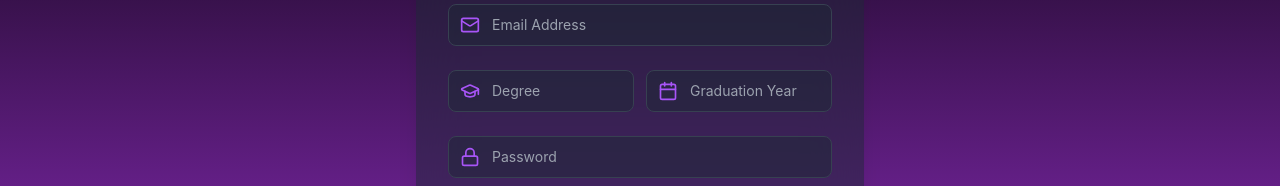
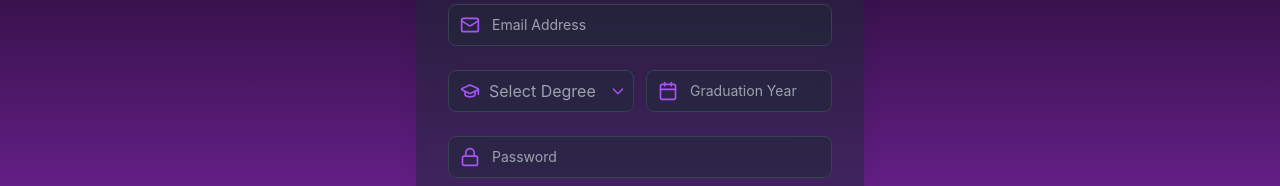
Before and after one commit to piyush-raj-07/Website24, a React (Create React App) app in the folder client/: page /signup in a window 1280 px wide. Shown: the part 342-528 px from the top of the page. Built offline with nearby package versions, Linux system fonts and the light colour scheme; no server answers; the HTML template or start-up script is replaced by a standard one.

Commit message:
add-db-quiz-score

```diff
--- a/client/src/components/SignupPage.js
+++ b/client/src/components/SignupPage.js
@@ -59,15 +59,24 @@ const SignupPage = () => {
                         />
 
                         <div className="flex flex-col sm:flex-row sm:gap-3">
-                            <div className="w-full sm:w-1/2">
-                                <Input
-                                    icon={GraduationCap}
-                                    type='text'
-                                    placeholder='Degree'
-                                    label='Degree'
+                            <div className="w-full sm:w-1/2 relative mb-6">
+                                <div className='absolute inset-y-0 left-0 flex items-center pl-3'>
+                                    <GraduationCap className='size-5 text-purple-500' />
+                                </div>
+                                <select
                                     value={degree}
                                     onChange={(e) => setDegree(e.target.value)}
-                                />
+                                    className='w-full pl-10 pr-8 py-2 bg-gray-800 bg-opacity-50 rounded-lg border border-gray-700 focus:border-purple-500 focus:ring-2 focus:ring-purple-500 text-gray-400 transition duration-200 appearance-none'
+                                >
+                                    <option value="" disabled className="text-gray-400 bg-gray-800">Select Degree</option>
+                                    <option value="B.Tech" className="text-white bg-gray-800 py-2">B.Tech</option>
+                                    <option value="M.Tech" className="text-white bg-gray-800 py-2">M.Tech</option>
+                                </select>
+                                <div className="absolute inset-y-0 right-0 flex items-center pr-2 pointer-events-none">
+                                    <svg className="h-4 w-4 text-purple-500" fill="none" stroke="currentColor" viewBox="0 0 24 24">
+                                        <path strokeLinecap="round" strokeLinejoin="round" strokeWidth="2" d="M19 9l-7 7-7-7" />
+                                    </svg>
+                                </div>
                             </div>
                             <div className="w-full sm:w-1/2">
                                 <Input
--- a/client/src/components/quiz/QuizPage.js
+++ b/client/src/components/quiz/QuizPage.js
@@ -2,6 +2,7 @@ import { useState, useEffect } from 'react';
 import { motion, AnimatePresence } from 'framer-motion';
 import { Loader, Check, X } from 'lucide-react';
 import axios from 'axios';
+import { useAuthStore } from '../../store/authStore';
 import QuestionCard from './QuestionCard';
 import InstructionsCard from './components/InstructionsCard';
 import QuizReview from './components/QuizReview';
@@ -10,6 +11,7 @@ axios.defaults.baseURL = 'http://localhost:5000/api';
 axios.defaults.withCredentials = true;
 
 const QuizPage = () => {
+    const { user } = useAuthStore();
     const [questions, setQuestions] = useState([]);
     const [currentQuestionIndex, setCurrentQuestionIndex] = useState(0);
     const [selectedOption, setSelectedOption] = useState(null);
@@ -97,7 +99,7 @@ const QuizPage = () => {
 
         if (currentQuestionIndex === questions.length - 1) {
             try {
-                const { data } = await axios.post('/quiz/submit', { answers: newAnswers });
+                const { data } = await axios.post('/quiz/submit', { answers: newAnswers, ...(user && { userId: user._id }) });
                 if (data.success) {
                     setScore(data.score);
                     setReviewData(data.reviewData);
```
Also changed, not shown: 2 other files (tests, documents, lock files or other folders).
